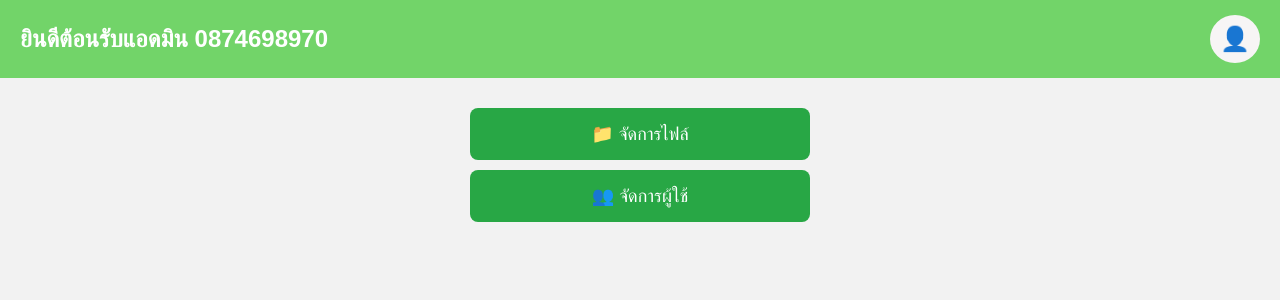
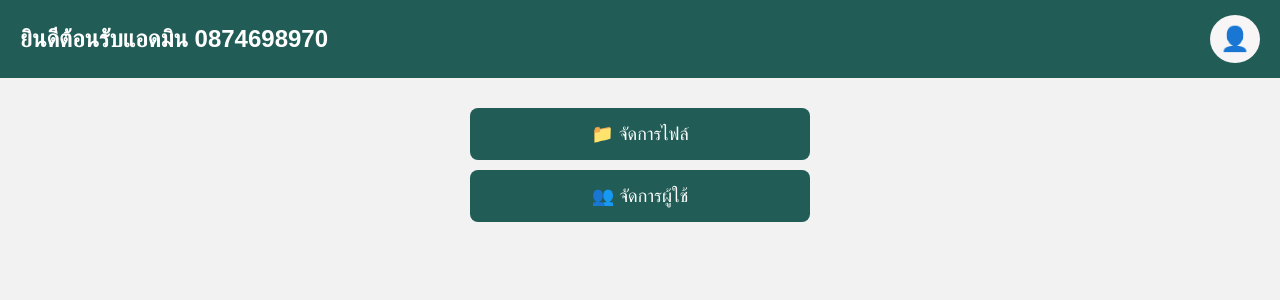
Before and after one commit to AomThippawan/uploaded_web, a PHP site: page /php/admin.php in a window 1280 px wide. Shown: the top 300 px of the page. Run offline with PHP 8.4, Linux system fonts and the light colour scheme; a user stored in the database is signed in.

Commit message:
update_css

```diff
--- a/css/admin.css
+++ b/css/admin.css
@@ -6,7 +6,7 @@ body {
 }
 
 .header {
-    background-color: #72d469;
+    background-color: #215D56;
     color: white;
     padding: 15px 20px;
     display: flex;
@@ -102,7 +102,7 @@ body {
 
 .menu-item {
     display: block;
-    background-color: #28a745;
+    background-color: #215D56;
     color: white;
     text-decoration: none;
     padding: 15px 20px;
@@ -114,7 +114,7 @@ body {
 }
 
 .menu-item:hover {
-    background-color: #218838;
+    background-color: #215D56;
 }
 
 .logout-button {
--- a/php/index.php
+++ b/php/index.php
@@ -47,7 +47,6 @@ if ($_SERVER["REQUEST_METHOD"] == "POST") {
         <div class="topbar-right">
             <a href="#"><i class="fab fa-facebook-f"></i></a>
             <a href="#"><i class="fab fa-tiktok"></i></a>
-            <a href="#"><i class="fab fa-x-twitter"></i></a>
             <a href="#"><i class="fab fa-youtube"></i></a>
         </div>
     </div>
```
Also changed, not shown: php/admin.php (line endings or trailing spaces).
